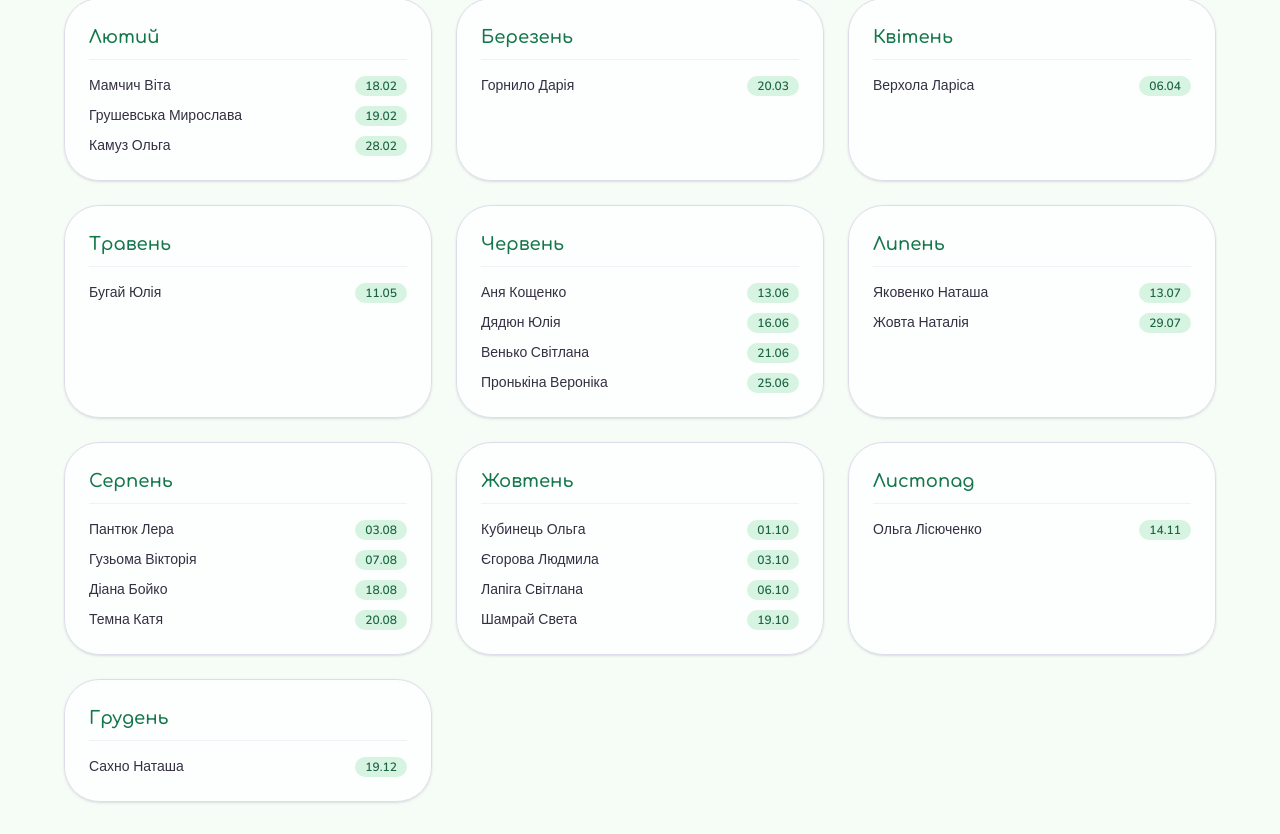
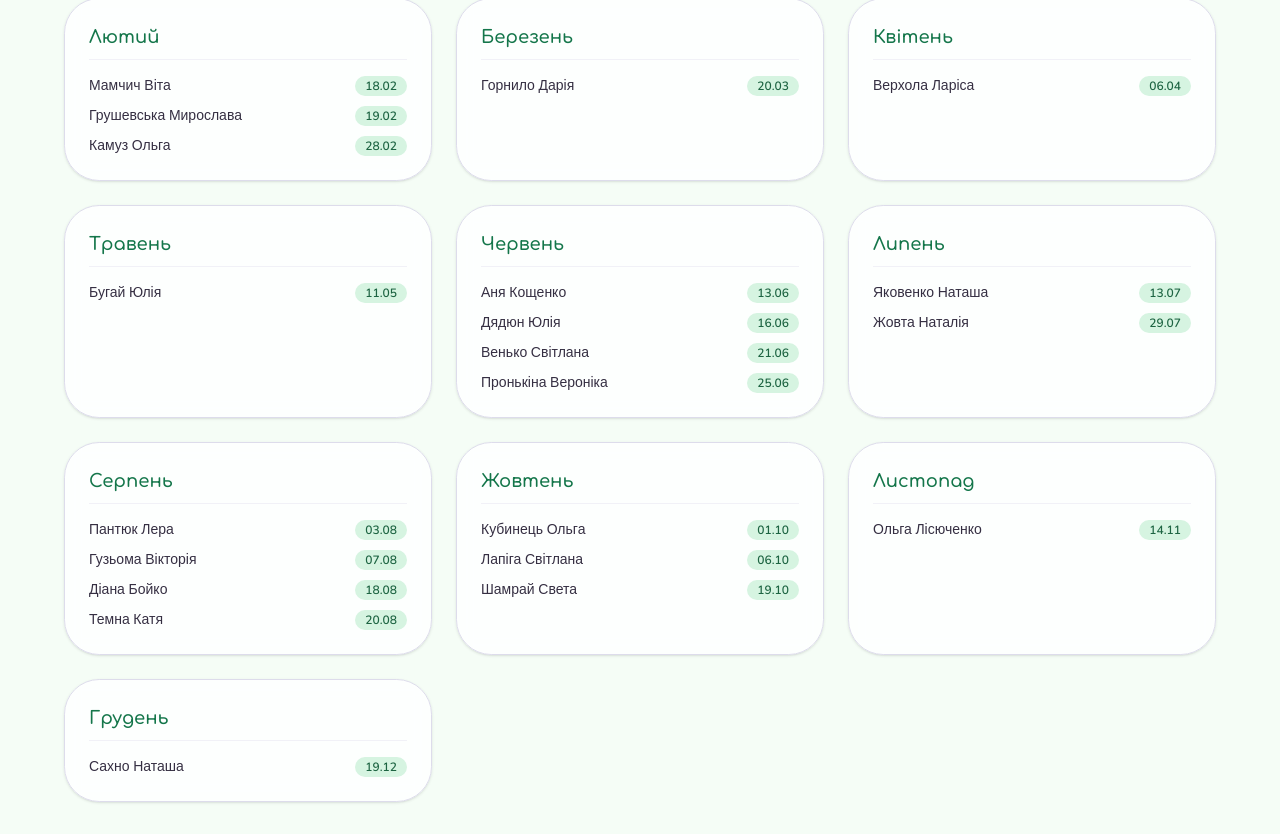
Before and after one commit to Nana-lana/like-hub, a Next.js app in the folder сайт/: page /documents in a window 1280 px wide. Shown: the part 1243-2077 px from the top of the page. Built offline with nearby package versions, Linux system fonts and the light colour scheme.

Commit message:
Update page.tsx

```diff
--- a/сайт/app/documents/page.tsx
+++ b/сайт/app/documents/page.tsx
@@ -110,7 +110,6 @@ const birthdaysByMonth = [
     month: "Жовтень",
     items: [
       { date: "01.10", name: "Кубинець Ольга" },
-      { date: "03.10", name: "Єгорова Людмила" },
       { date: "06.10", name: "Лапіга Світлана" },
       { date: "19.10", name: "Шамрай Света" },
     ],
```
